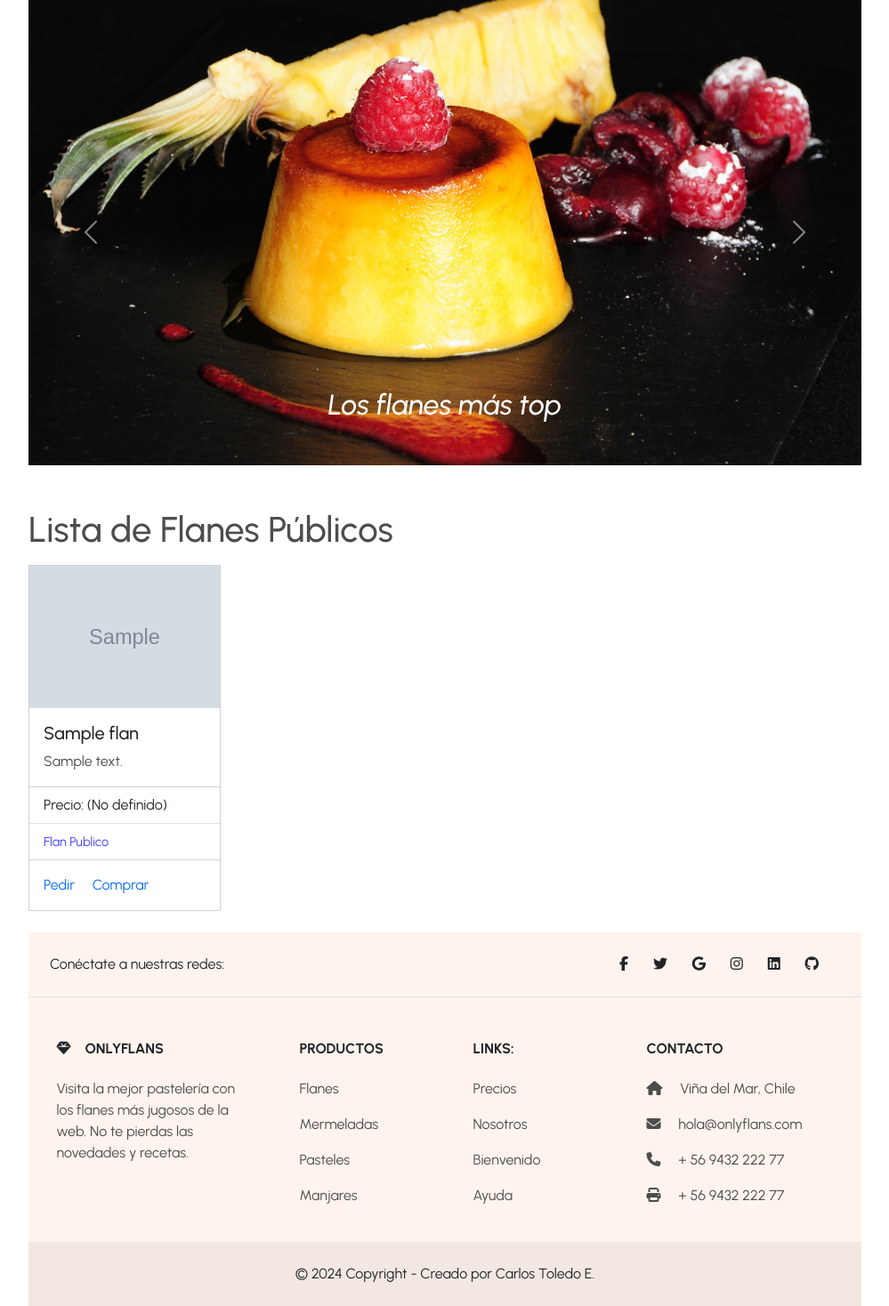
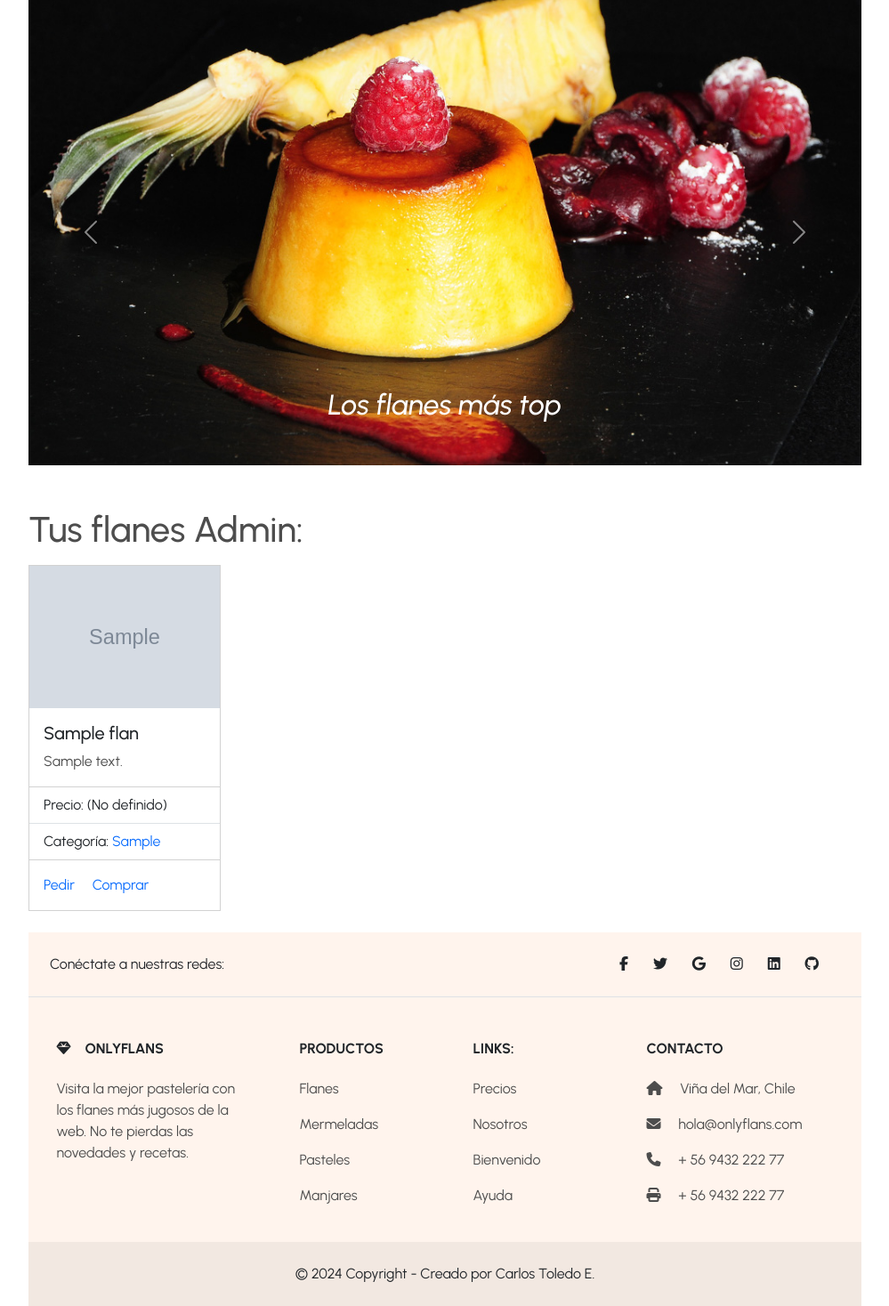
Before and after one commit to carlostoledoe/onlyflans, a Django app: template main/templates/index.html in a window 1280 px wide. Shown: the part 348-1816 px from the top of the page at 89% size, without its empty margins (140-1139 px from the left). Run offline with Django 5.2, Linux system fonts and the light colour scheme; the template is opened without the code that fills it: most values are stand-ins (such as "Sample title", 1, 10 or a date in 2020); grey boxes marked "Sample" are stand-in pictures.

Commit message:
[ADD] Added function to display differents flans to user free, premium and diamond

```diff
--- a/main/context_processors.py
+++ b/main/context_processors.py
@@ -12,4 +12,4 @@ def type_user(request):
         user_profile = UserProfile.objects.get(user=request.user)
         return {'user_type': user_profile.user_type}
     else:
-        return {'user_type': 'Hola'}
+        return {'user_type': ''}
--- a/main/templates/index.html
+++ b/main/templates/index.html
@@ -7,7 +7,7 @@
     {% include 'snippets/carousel.html' %}
   {% endif %}
 
-  <h1 class="my-3 mt-5">Lista de Flanes Públicos</h1>
+  <h1 class="my-3 mt-5">Tus flanes {{ user_type | title }}:</h1>
   <div class="row">
     {% for flan in flanes %}
       <div class="col-12 col-md-6 col-lg-4 col-xl-3 ">
@@ -19,13 +19,7 @@
           </div>
           <ul class="list-group list-group-flush">
             <li class="list-group-item">Precio: (No definido)</li>
-            <li class="list-group-item">
-              {% if flan.is_private %}
-                <span class="en-oferta">Flan Privado</span>
-              {% else %}
-                <span class="precio-normal">Flan Publico</span>
-              {% endif %}
-            </li>
+            <li class="list-group-item">Categoría: <span class="text-primary">{{ flan.type_flan}}</span></li>
           </ul>
           <div class="card-body">
             <a href="#" class="card-link">Pedir</a>
```
Also changed, not shown: main/views.py (+8 -4 lines), db.sqlite3.
